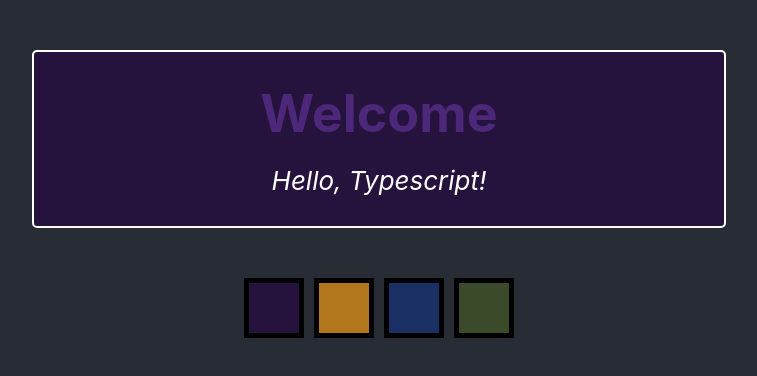
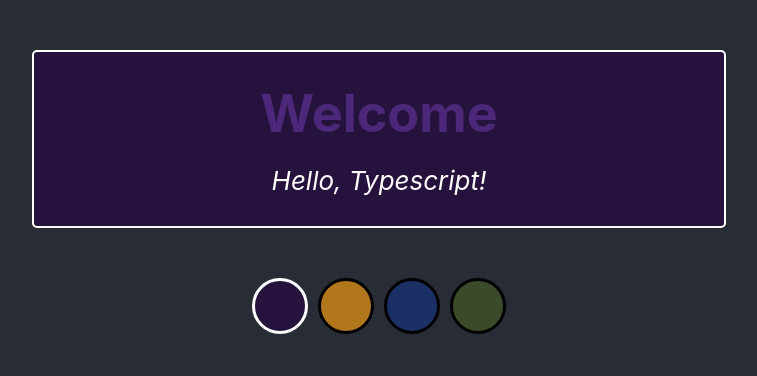
Before and after one commit to andrew-brainerd/react-ts, a React (Create React App) app: page / in a window 1280 px wide. Shown: the top 376 px of the page, without its empty margins (261-1018 px from the left). Built offline with nearby package versions, Linux system fonts and the light colour scheme.

Commit message:
Add selected style to ThemeBlock

```diff
--- a/src/components/ThemePicker/ThemePicker.tsx
+++ b/src/components/ThemePicker/ThemePicker.tsx
@@ -6,9 +6,14 @@ const ThemeBlockContainer = styled.div`
   display: flex;
 `;
 
+interface SelectedProps {
+  isSelected: boolean
+};
+
 const ThemeBlock = styled.div`
   background: ${props => props.theme.background};
-  border: 5px solid black;
+  border: 3px solid ${(props: SelectedProps) => props.isSelected ? 'white' : 'black'};
+  border-radius: 50%;
   cursor: pointer;
   height: 50px;
   margin: 0 5px;
@@ -16,7 +21,7 @@ const ThemeBlock = styled.div`
 `;
 
 const ThemePicker = () => {
-  const { setTheme } = useContext(ThemeContext);
+  const { theme, setTheme } = useContext(ThemeContext);
 
   return (
     <ThemeBlockContainer>
@@ -25,6 +30,7 @@ const ThemePicker = () => {
           key={i}
           theme={themes[t]}
           onClick={() => setTheme(themes[t])}
+          isSelected={themes[t].name === theme.name}
         />
       ))}
     </ThemeBlockContainer>
--- a/src/components/style/theme.ts
+++ b/src/components/style/theme.ts
@@ -12,7 +12,7 @@ export interface Theme {
 };
 
 interface Context {
-  theme: object,
+  theme: Theme,
   setTheme: Function
 };
 
@@ -44,6 +44,6 @@ export const themes: ThemeList = {
 };
 
 export const ThemeContext = createContext<Context>({
-  theme: {},
+  theme: themes.purple,
   setTheme: (theme: Theme) => { }
 });
```
